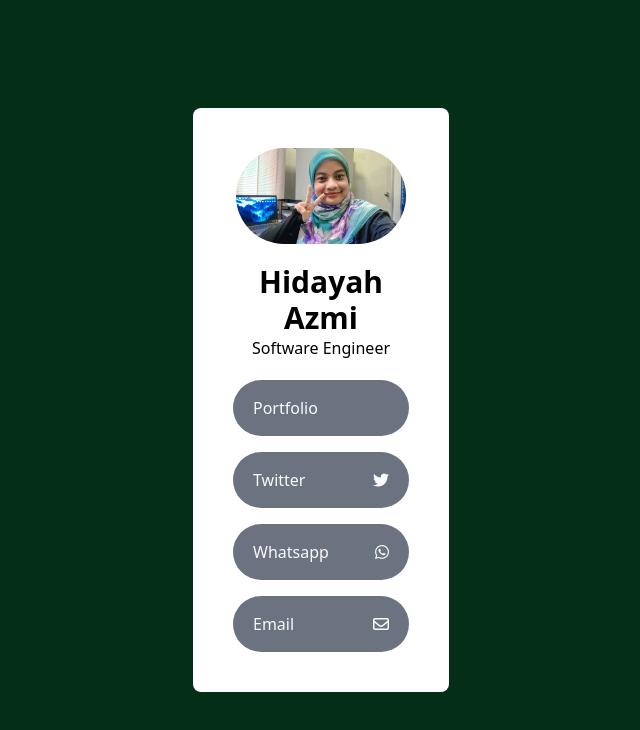
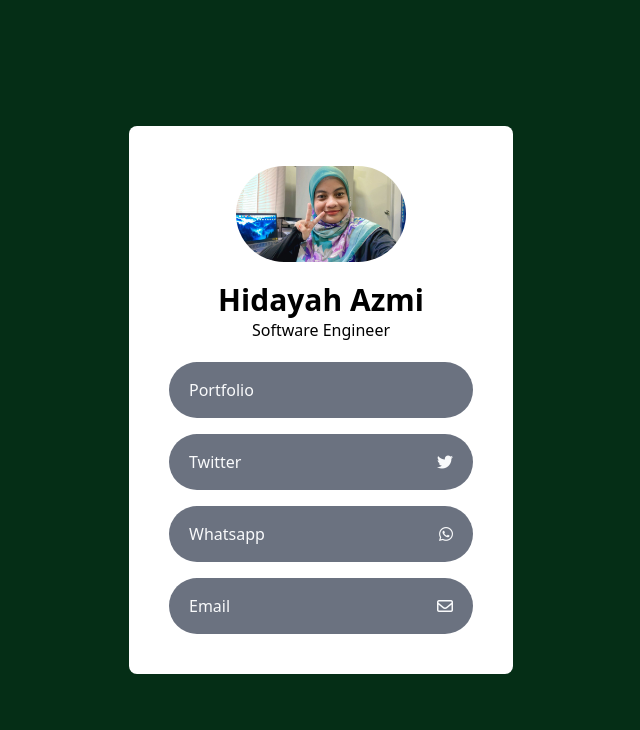
Before and after one commit to Dayahazmi/Social_Links, a plain HTML site: page index.html in a window 1280 px wide. Shown: the whole page, without its empty margins (319-959 px from the left). Drawn offline with nearby package versions, Linux system fonts and the light colour scheme.

Commit message:
no change

```diff
--- a/index.html
+++ b/index.html
@@ -12,7 +12,7 @@
     <script src="https://cdn.tailwindcss.com"></script>
 </head>
 <body class="bg-green-950 flex justify-center items-center h-screen">
-    <div class="bg-white p-10 rounded-lg w-full md:w-[20%] text-center sm:w-[15%]">
+    <div class="bg-white p-10 rounded-lg w-full md:w-[30%] text-center">
         <div class="pb-5">
             <img src="images/2a7770e4-4e81-4942-a3a0-ff2ed47973ae.jpeg" class="rounded-full m-auto w-50 h-24">
         </div>
```
